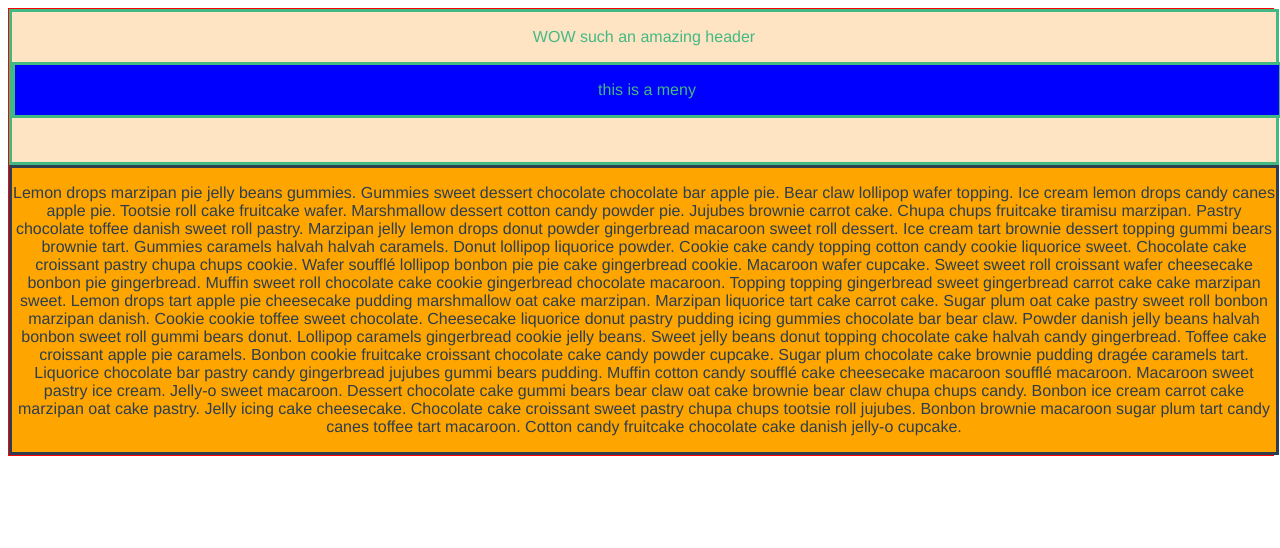
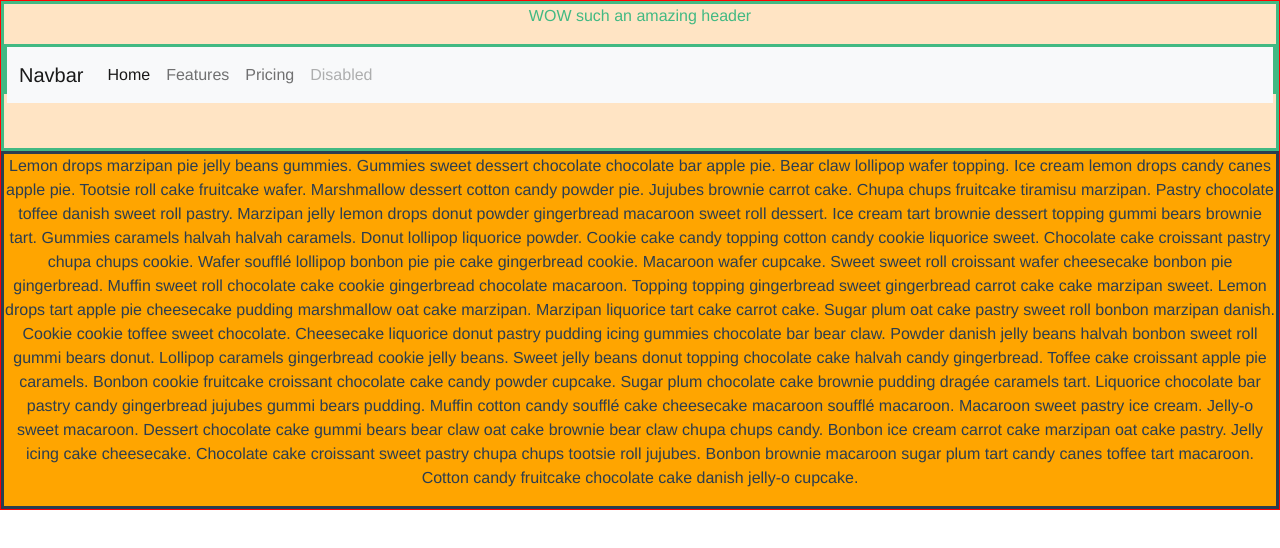
Before and after one commit to jonagusth/socialDataWebApp, a Vue app: page / in a window 1280 px wide. Shown: the top 548 px of the page. Built offline with nearby package versions, Linux system fonts and the light colour scheme.

Commit message:
added bootstrap and navbar

```diff
--- a/package.json
+++ b/package.json
@@ -1,5 +1,5 @@
 {
-  "name": "hello-world",
+  "name": "Social-Data",
   "version": "0.1.0",
   "private": true,
   "scripts": {
@@ -9,6 +9,7 @@
     "deploy": "npm run build && gh-pages -d dist"
   },
   "dependencies": {
+    "bootstrap": "^5.0.0-beta3",
     "core-js": "^3.6.5",
     "vue": "^3.0.0"
   },
--- a/src/components/Menu.vue
+++ b/src/components/Menu.vue
@@ -1,21 +1,59 @@
 <template>
   <div id="menu">
-    <p>this is a meny</p>
+    <!-- <p>this is a meny</p> -->
+    <nav class="navbar navbar-expand-lg navbar-light bg-light">
+      <div class="container-fluid">
+        <a class="navbar-brand" href="#">Navbar</a>
+        <button
+          class="navbar-toggler"
+          type="button"
+          data-bs-toggle="collapse"
+          data-bs-target="#navbarNav"
+          aria-controls="navbarNav"
+          aria-expanded="false"
+          aria-label="Toggle navigation"
+        >
+          <span class="navbar-toggler-icon"></span>
+        </button>
+        <div class="collapse navbar-collapse" id="navbarNav">
+          <ul class="navbar-nav">
+            <li class="nav-item">
+              <a class="nav-link active" aria-current="page" href="#">Home</a>
+            </li>
+            <li class="nav-item">
+              <a class="nav-link" href="#">Features</a>
+            </li>
+            <li class="nav-item">
+              <a class="nav-link" href="#">Pricing</a>
+            </li>
+            <li class="nav-item">
+              <a
+                class="nav-link disabled"
+                href="#"
+                tabindex="-1"
+                aria-disabled="true"
+                >Disabled</a
+              >
+            </li>
+          </ul>
+        </div>
+      </div>
+    </nav>
   </div>
 </template>
 
 <script>
 export default {
-  name: 'Menu',
-}
+  name: "Menu",
+};
 </script>
 
 <!-- Add "scoped" attribute to limit CSS to this component only -->
 <style scoped>
 #menu {
-    background-color: blue;
-    border-style: solid;
-    height: 50px;
-    width: 100%;
+  /* background-color: blue; */
+  border-style: solid;
+  height: 50px;
+  width: 100%;
 }
 </style>
--- a/src/main.js
+++ b/src/main.js
@@ -1,4 +1,6 @@
 import { createApp } from 'vue'
 import App from './App.vue'
+import bootstrap from 'bootstrap' //eslint-disable-line
+import 'bootstrap/dist/css/bootstrap.min.css'
 
 createApp(App).mount('#app')
```
Also changed, not shown: 14 other files (tests, documents, lock files or other folders).
